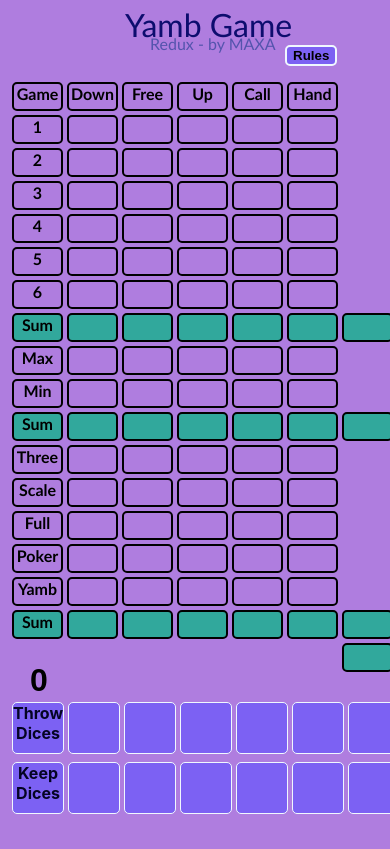
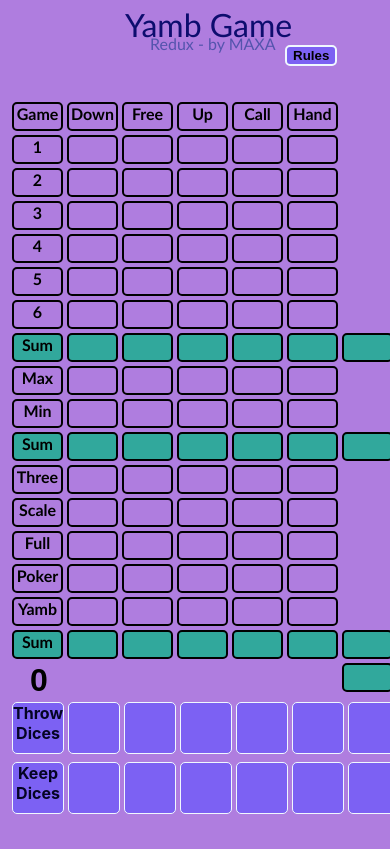
Before and after one commit to mariomitic/React-Redux-Yamb, a React (Create React App) app: page / in a window 390 px wide. Shown: the top 849 px of the page. Built offline with nearby package versions, Linux system fonts and the light colour scheme.

Commit message:
try to fix font

```diff
--- a/src/components/MainStyle_412.css
+++ b/src/components/MainStyle_412.css
@@ -40,7 +40,8 @@
         flex-direction: column;
         position: absolute;
         width: 55px;
-        top: 80px;
+        top: 100px;
+
     }
 
     .memoTable{
```
